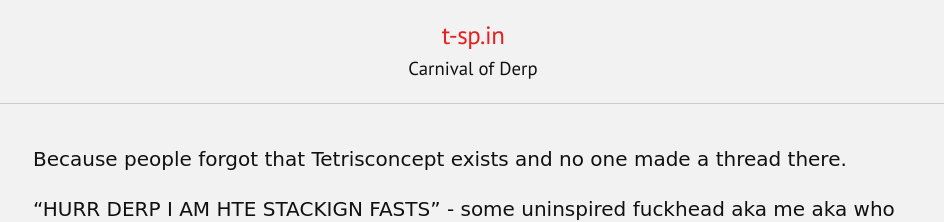
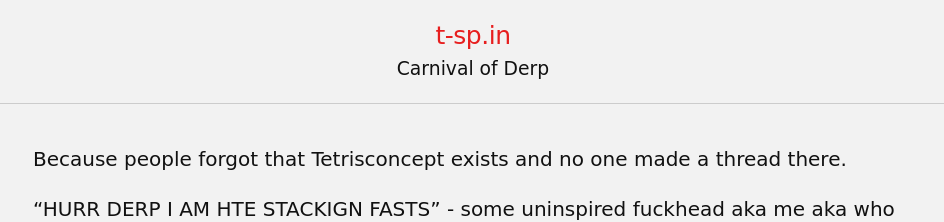
Before and after one commit to ameliaRTA/t-sp.in, a Jekyll site: the page built from carnival-of-derp.md, in a window 1280 px wide. Shown: the top 222 px of the page, without its empty margins (167-1111 px from the left). Built offline with Jekyll 4.4.1, drawn with Linux system fonts in a browser that asks for light colours.

Commit message:
Update derp.css

```diff
--- a/public/css/derp.css
+++ b/public/css/derp.css
@@ -41,7 +41,7 @@ html {
 }
 
 h1, h2, h3, h4, h5, h6 {
-  font-family: "PT Sans", Helvetica, Arial, sans-serif;
+  font-family: "Comic Sans MS", "Comic Sans", cursive;
   font-weight: 400;
   color: var(--theme-text-color);
   letter-spacing: -.025rem;
@@ -145,24 +145,8 @@ pre {
   font-weight: 400;
   color: var(--main-text-color);
   letter-spacing: 0;
-  font-family: "PT Sans", Helvetica, Arial, sans-serif;
+  font-family: "Comic Sans MS", "Comic Sans", cursive;
 }
-/*
-@media (max-width: 48em) {
-  .masthead-title {
-    text-align: center;
-  }
-  .masthead-title small {
-    text-align: center;
-  }
-}
-*/
-/*
- * Posts and pages
- *
- * Each post is wrapped in `.post` and is used on default and post layouts. Each
- * page is wrapped in `.page` and is only used on the page layout.
- */
 
 .page,
 .post {
```
